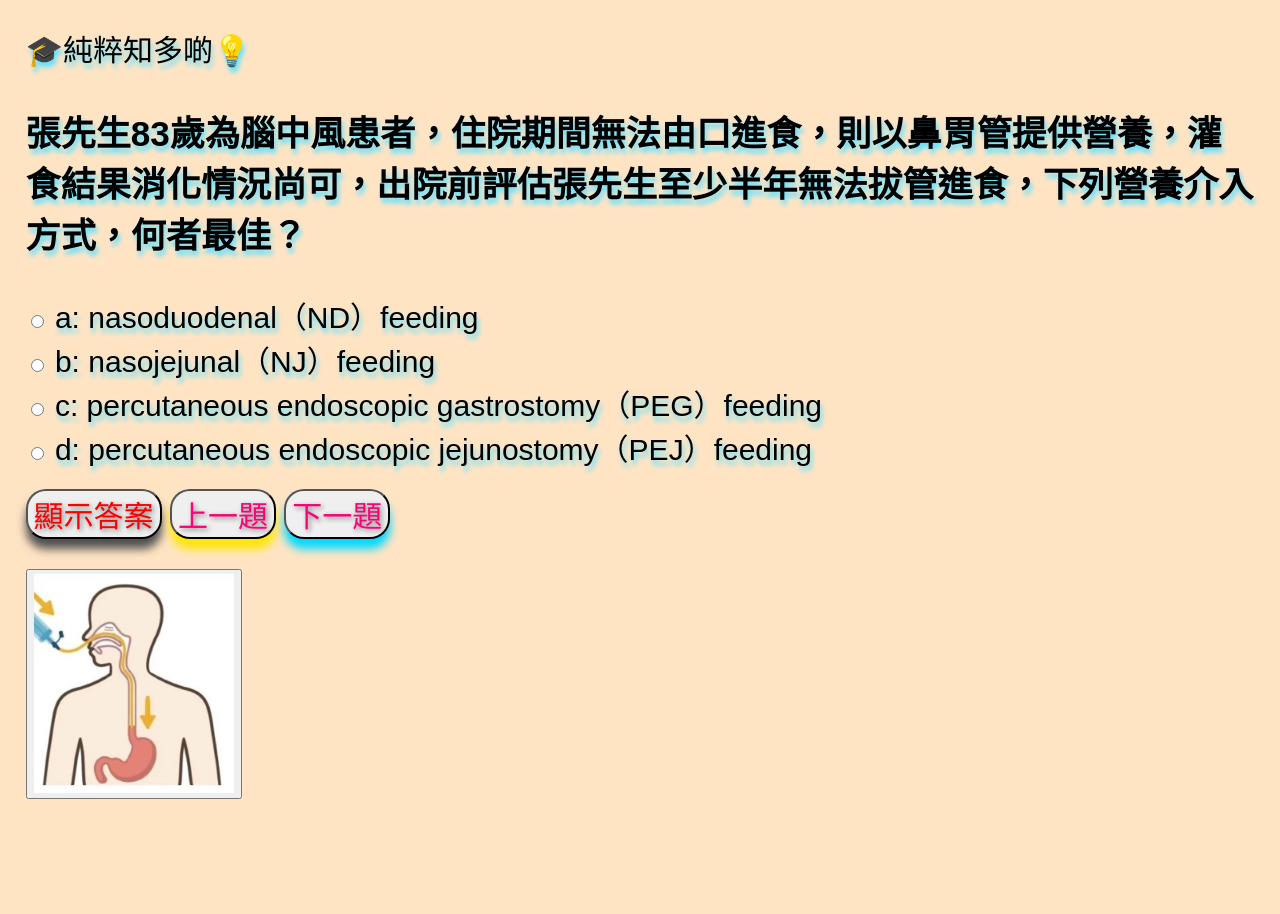
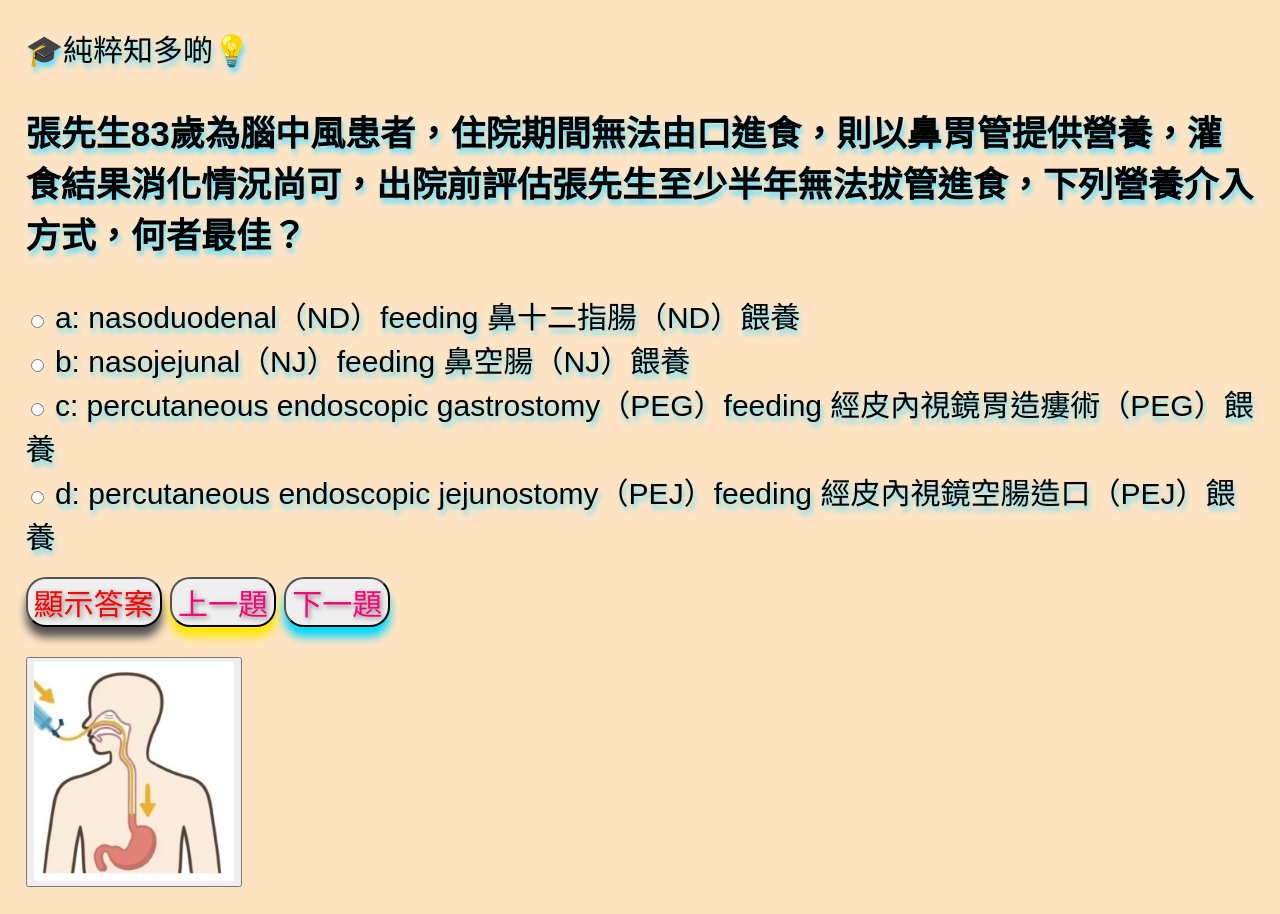
Before and after one commit to carmenlee2708/littleTwinStars, a plain HTML site: page n5.html in a window 1280 px wide. Before the commit the page ends 826 px from the top, so only its background shows below. Drawn offline with Linux system fonts and the light colour scheme.

Commit message:
Add files via upload

```diff
--- a/n5.html
+++ b/n5.html
@@ -103,10 +103,10 @@
           question:
             "張先生83歲為腦中風患者，住院期間無法由口進食，則以鼻胃管提供營養，灌食結果消化情況尚可，出院前評估張先生至少半年無法拔管進食，下列營養介入方式，何者最佳？",
           answers: {
-            a: "nasoduodenal（ND）feeding",
-            b: "nasojejunal（NJ）feeding",
-            c: "percutaneous endoscopic gastrostomy（PEG）feeding",
-            d: "percutaneous endoscopic jejunostomy（PEJ）feeding",
+            a: "nasoduodenal（ND）feeding 鼻十二指腸（ND）餵養",
+            b: "nasojejunal（NJ）feeding 鼻空腸（NJ）餵養",
+            c: "percutaneous endoscopic gastrostomy（PEG）feeding 經皮內視鏡胃造瘻術（PEG）餵養",
+            d: "percutaneous endoscopic jejunostomy（PEJ）feeding 經皮內視鏡空腸造口（PEJ）餵養",
           },
           correctAnswer: "c",
         },
```
